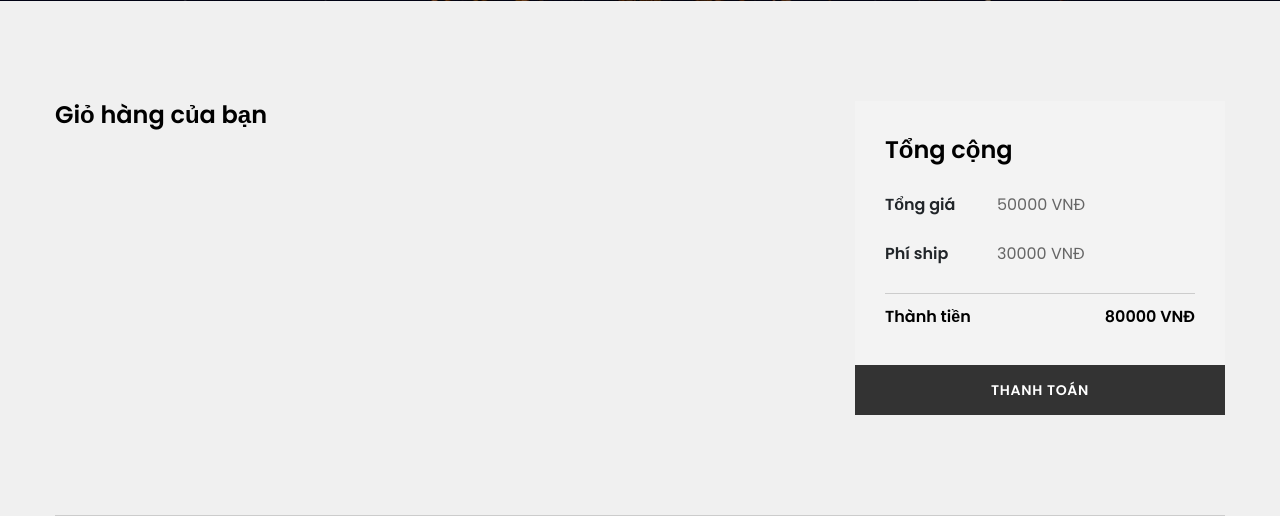
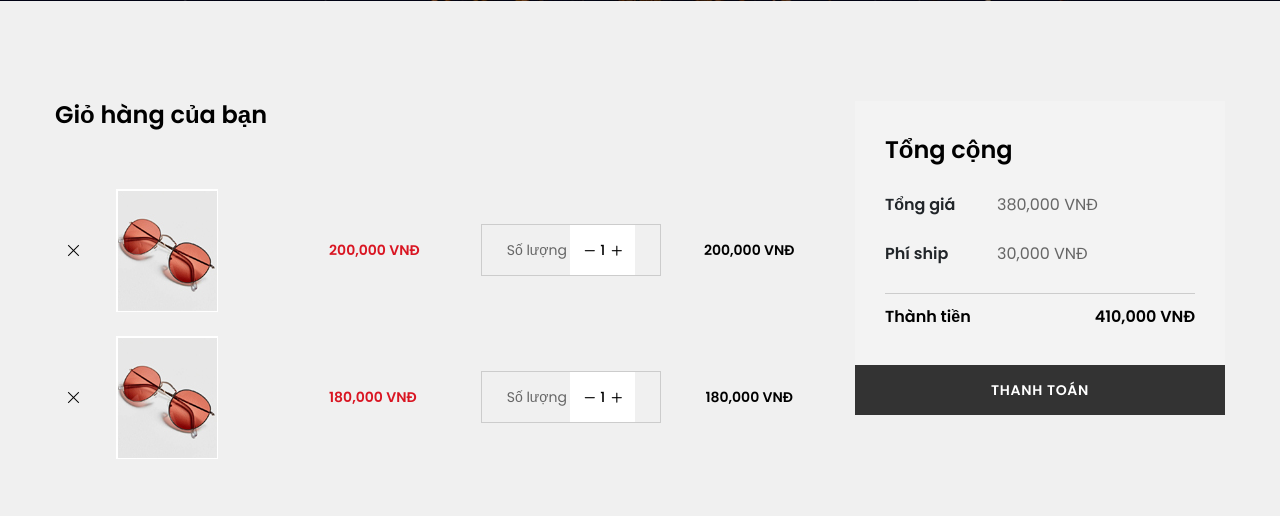
Before and after one commit to HoangNguyen310/NewCoffee, a Django app: page /cart/ in a window 1280 px wide. Shown: the part 534-1050 px from the top of the page. Run offline with Django 3.2, Linux system fonts and the light colour scheme; data comes from the database, SQL or seed files in the repository; some libraries are stand-ins or nearby versions; some web fonts are replaced.

Commit message:
show cart item

```diff
--- a/NewCoffee/settings.py
+++ b/NewCoffee/settings.py
@@ -37,6 +37,7 @@ INSTALLED_APPS = [
     'django.contrib.sessions',
     'django.contrib.messages',
     'django.contrib.staticfiles',
+    'django.contrib.humanize',
 
     'cart',
     'product',
--- a/cart/models.py
+++ b/cart/models.py
@@ -9,15 +9,24 @@ class Cart(models.Model):
     update_at = models.DateTimeField(auto_now=True)
     total = models.IntegerField(default=0)
 
-    def __str__(self):
-        return self.user
+    # def __str__(self):
+    #     return self.user
 
 
 class CartItem(models.Model):
     cart = models.ForeignKey(Cart, on_delete=models.CASCADE)
     product = models.ForeignKey(Product, on_delete=models.CASCADE)
     price = models.IntegerField(default=0)
-    quantity = models.IntegerField(default=1)
+    quantity = models.IntegerField(default=0)
 
-    def __str__(self):
-        return self.title
+    # def __str__(self):
+    #     return self.cart
+
+
+# class Item(models.Model):
+#     product = models.CharField(max_length=100)
+#     price = models.IntegerField()
+#     quantity = models.IntegerField(default=0)
+#
+#     def __str__(self):
+#         return self.product
--- a/cart/views.py
+++ b/cart/views.py
@@ -7,14 +7,16 @@ from cart.models import *
 class CartController(View):
     def get(self, request):
         category = Category.objects.filter(active=1)
+        item = CartItem.objects.all()
+        total = 0
+        for i in item:
+            total = total + i.price
+        all = total + 30000
         return render(request, 'cart.html', {
-            'category': category
-        })
-
-    def cart(self, request):
-        item = CartItem.objects.all()
-        return render(request, 'cart.html', {
-            'cart_item': item
+            'category': category,
+            'cart_item': item,
+            'total_price': total,
+            'all': all
         })
 
 
--- a/templates/cart.html
+++ b/templates/cart.html
@@ -41,18 +42,22 @@
                                             </div>
                                         </div>
                                     </td>
-                                    <td><p class="red">$150</p></td>
+                                    <td><p class="red">{{ item.price|intcomma }} VNĐ</p></td>
                                     <td>
                                         <div class="quantity">
                                             <h6>Số lượng</h6>
                                             <div class="custom">
-                                                <button onclick="var result = document.getElementById('sst'); var sst = result.value; if( !isNaN( sst ) &amp;&amp; sst > 0 ) result.value--;return false;" class="reduced items-count" type="button"><i class="icon_minus-06"></i></button>
-                                                <input type="text" name="qty" id="sst" maxlength="12" value="1" title="Quantity:" class="input-text qty">
-                                                <button onclick="var result = document.getElementById('sst'); var sst = result.value; if( !isNaN( sst )) result.value++;return false;" class="increase items-count" type="button"><i class="icon_plus"></i></button>
+                                                <button onclick="var result = document.getElementById('cart_{{ item.id }}'); var sst = result.value; if( !isNaN( sst ) &amp;&amp; sst > 0 ) result.value--;return false;" class="reduced items-count" type="button">
+                                                    <i class="icon_minus-06"></i>
+                                                </button>
+                                                <input type="text" name="qty" id="cart_{{ item.id }}" maxlength="12" value="1" title="Quantity:" class="input-text qty">
+                                                <button onclick="var result = document.getElementById('cart_{{ item.id }}'); var sst = result.value; if( !isNaN( sst )) result.value++;return false;" class="increase items-count" type="button">
+                                                    <i class="icon_plus"></i>
+                                                </button>
                                             </div>
                                         </div>
                                     </td>
-                                    <td><p>$150</p></td>
+                                    <td><p>{{ item.price|intcomma }} VNĐ</p></td>
                                 </tr>
                             {% endfor %}
                             </tbody>
@@ -69,7 +74,7 @@
                                 <h5>Tổng giá</h5>
                             </div>
                             <div class="media-body">
-                                <h6>50000 VNĐ</h6>
+                                <h6>{{ total_price|intcomma }} VNĐ</h6>
                             </div>
                         </div>
                         <div class="media">
@@ -77,7 +82,7 @@
                                 <h5>Phí ship</h5>
                             </div>
                             <div class="media-body">
-                                <h6>30000 VNĐ</h6>
+                                <h6>{{ 30000|intcomma }} VNĐ</h6>
                             </div>
                         </div>
 <!--                                <div class="media">-->
@@ -97,7 +102,7 @@
                             Thành tiền
                         </div>
                         <div class="float-right">
-                            80000 VNĐ
+                            {{ all|intcomma }} VNĐ
                         </div>
                     </div>
                 </div>
--- a/templates/product.html
+++ b/templates/product.html
@@ -1,5 +1,6 @@
 {% extends 'base.html' %}
 {% load static %}
+{% load humanize %}
 
 {% block content %}
 <!--================Categories Banner Area =================-->
@@ -41,9 +42,9 @@
                                     </ul>
                                     <h4 id="product_name"> {{ item.title }} </h4>
                                     {% if item.sale > 0 %}
-                                        <h5 id="product_price"><del> {{item.price}} VNĐ</del> {{item.sale}} VNĐ </h5>
+                                        <h5 id="product_price"><del> {{ item.price|intcomma }} VNĐ</del> {{ item.sale|intcomma }} VNĐ </h5>
                                     {% else %}
-                                        <h5> {{item.price}} VNĐ </h5>
+                                        <h5> {{ item.price|intcomma }} VNĐ </h5>
                                     {% endif %}
 
                                 </div>
```
Also changed, not shown: other parts of templates/cart.html (+1 -0 lines), templates/detail.html (+5 -4 lines), templates/index.html (+4 -3 lines), cart/migrations/0008_item.py (added), cart/migrations/0009_delete_item.py (added), cart/migrations/0010_auto_20190603_1122.py (added), db.sqlite3.
